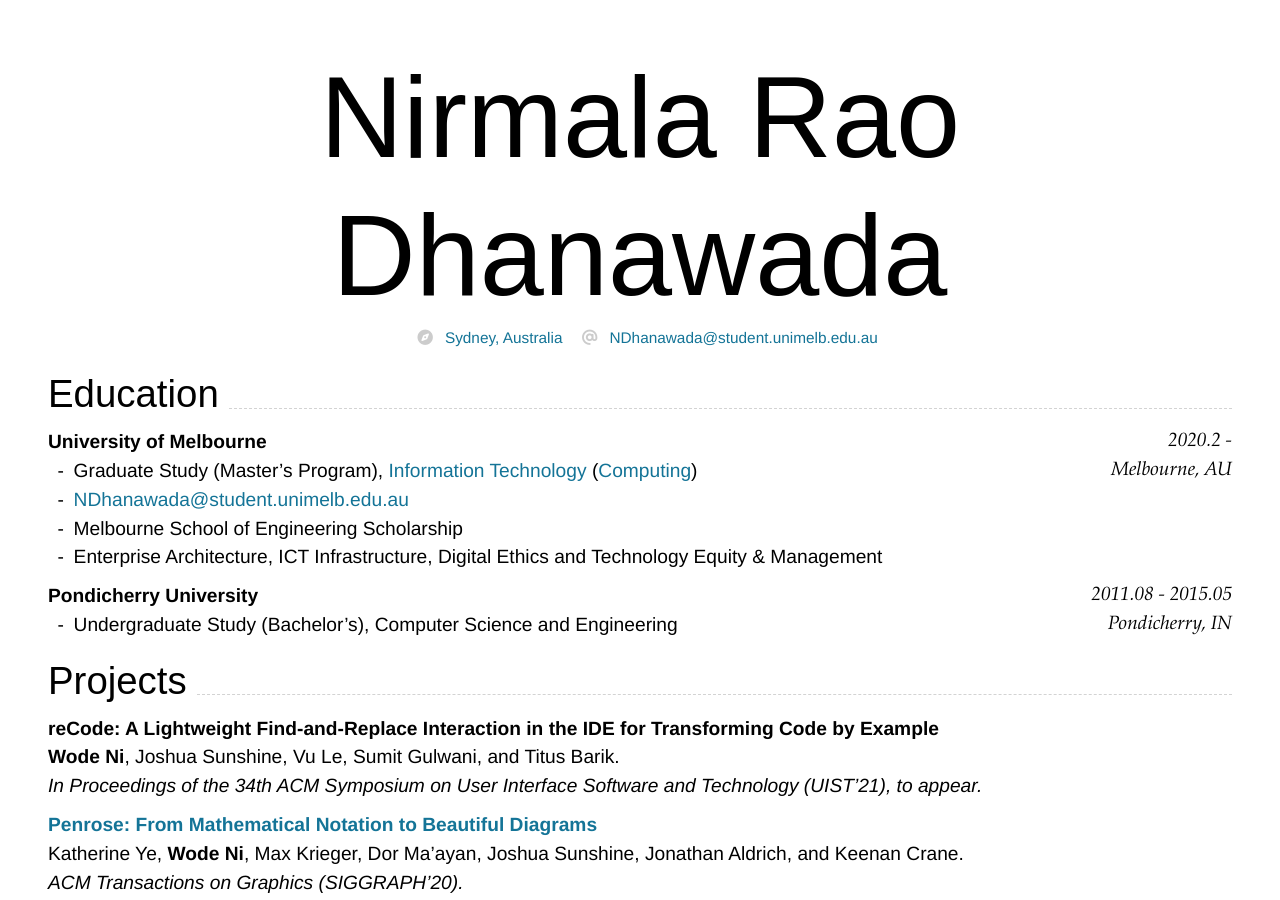
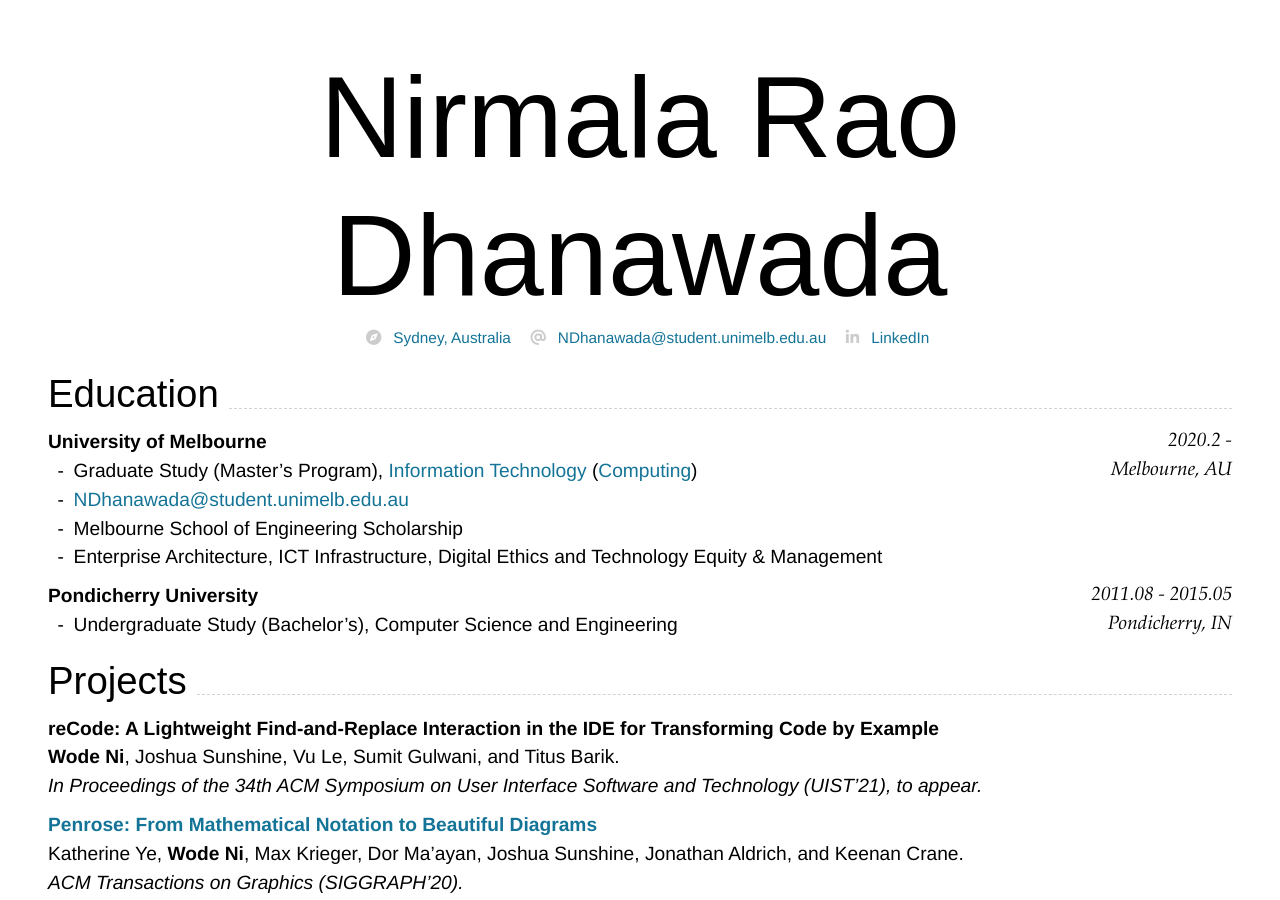
Before and after one commit to thedhanawada/me, a Jekyll site: the page built from index.md, in a window 1280 px wide and 900 px high. Built offline with Jekyll 4.4.1, drawn with Linux system fonts in a browser that asks for light colours; nearby versions of some CDN libraries.

Commit message:
update12

```diff
--- a/_includes/cv-contact.html
+++ b/_includes/cv-contact.html
@@ -2,13 +2,19 @@
 
     {% if page.homepage %}
     <i class="fas fa-compass" style="margin-left:1em"></i>
-    <a href="{{ page.homepage.url }}" style="margin-left:0.5em"> {{ page.homepage.text }}</a>
+    <a href="{{ page.homepage.url }}" style="margin-left:0.5em" target="_blank"> {{ page.homepage.text }}</a>
     {% endif %}
 
     {% if page.email %}
     <i class="fas fa-at" style="margin-left:1em"></i>
-    <a href="{{ page.email.url }}" style="margin-left:0.5em">{{ page.email.text }}</a>
+    <a href="{{ page.email.url }}" style="margin-left:0.5em" target="_blank">{{ page.email.text }}</a>
     {% endif %}
+
+    {% if page.socials %}
+    <i class="fab fa-linkedin-in" style="margin-left:1em"></i>
+    <a href="{{ page.socials.url }}" style="margin-left:0.5em" target="_blank">{{ page.socials.text }}</a>
+    {% endif %}
+
 
     {% if page.phone %}
     <i class="fi-telephone" style="margin-left:1em"></i>
--- a/index.md
+++ b/index.md
@@ -13,6 +13,9 @@ country:
 author:
   url: https://github.com/wodeni/nimo-markdown-cv
   text: nimo-markdown-cv
+socials:
+  url: https://www.linkedin.com/in/thedhanawada/
+  text: LinkedIn
 ---
 
 # **Nirmala Rao** Dhanawada
```
